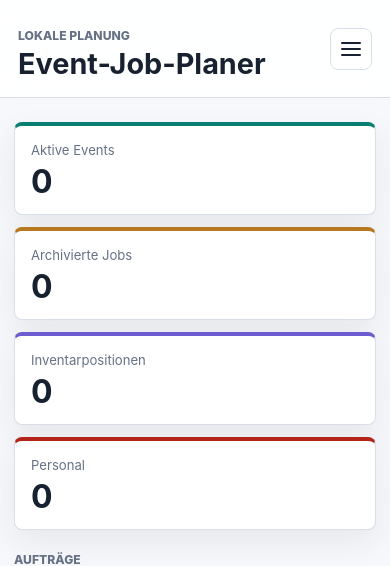
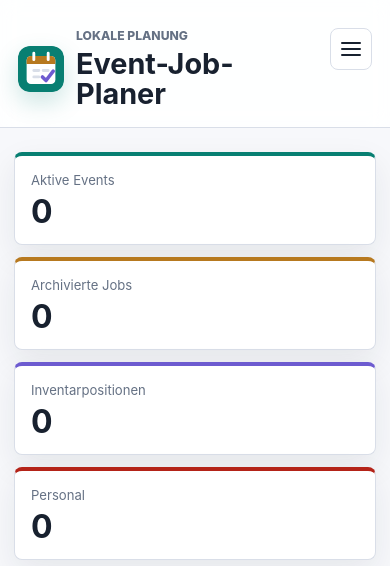
Before and after one commit to AndreasDeCrinis/event-tracker, a Flask app: page / in a window 390 px wide. Shown: the top 566 px of the page. Run offline with Flask 3, Linux system fonts and the light colour scheme; data that the repository does not hold is empty.

Commit message:
fix: logo

```diff
--- a/app/static/styles.css
+++ b/app/static/styles.css
@@ -55,6 +55,22 @@ select:disabled {
   position: sticky;
   top: 0;
   z-index: 10;
+}
+
+.brand-lockup {
+  display: flex;
+  align-items: center;
+  gap: 14px;
+  min-width: 0;
+}
+
+.app-logo {
+  display: block;
+  flex: 0 0 auto;
+  width: 54px;
+  height: 54px;
+  border-radius: 14px;
+  box-shadow: 0 10px 24px rgba(8, 127, 114, 0.2);
 }
 
 h1,
@@ -1261,6 +1277,16 @@ th {
     align-items: flex-start;
   }
 
+  .brand-lockup {
+    gap: 12px;
+  }
+
+  .app-logo {
+    width: 46px;
+    height: 46px;
+    border-radius: 12px;
+  }
+
   .menu-shell {
     margin-left: auto;
   }
--- a/app/templates/base.html
+++ b/app/templates/base.html
@@ -4,15 +4,19 @@
     <meta charset="utf-8">
     <meta name="viewport" content="width=device-width, initial-scale=1">
     <title>Event-Job-Planer</title>
+    <link rel="icon" href="{{ url_for('static', filename='app-logo.svg') }}" type="image/svg+xml">
     <link rel="stylesheet" href="{{ url_for('static', filename='styles.css') }}">
     <script src="{{ url_for('static', filename='collapsible-state.js') }}" defer></script>
     <script src="{{ url_for('static', filename='event-template-loader.js') }}" defer></script>
   </head>
   <body>
     <header class="topbar">
-      <div>
-        <p class="eyebrow">Lokale Planung</p>
-        <h1>Event-Job-Planer</h1>
+      <div class="brand-lockup">
+        <img class="app-logo" src="{{ url_for('static', filename='app-logo.svg') }}" alt="" width="54" height="54">
+        <div>
+          <p class="eyebrow">Lokale Planung</p>
+          <h1>Event-Job-Planer</h1>
+        </div>
       </div>
       <details class="menu-shell">
         <summary class="menu-button" aria-label="Menü öffnen">
```
Also changed, not shown: tests/test_inventory_logic.py (+2 -0 lines), app/static/app-logo.svg (added).
